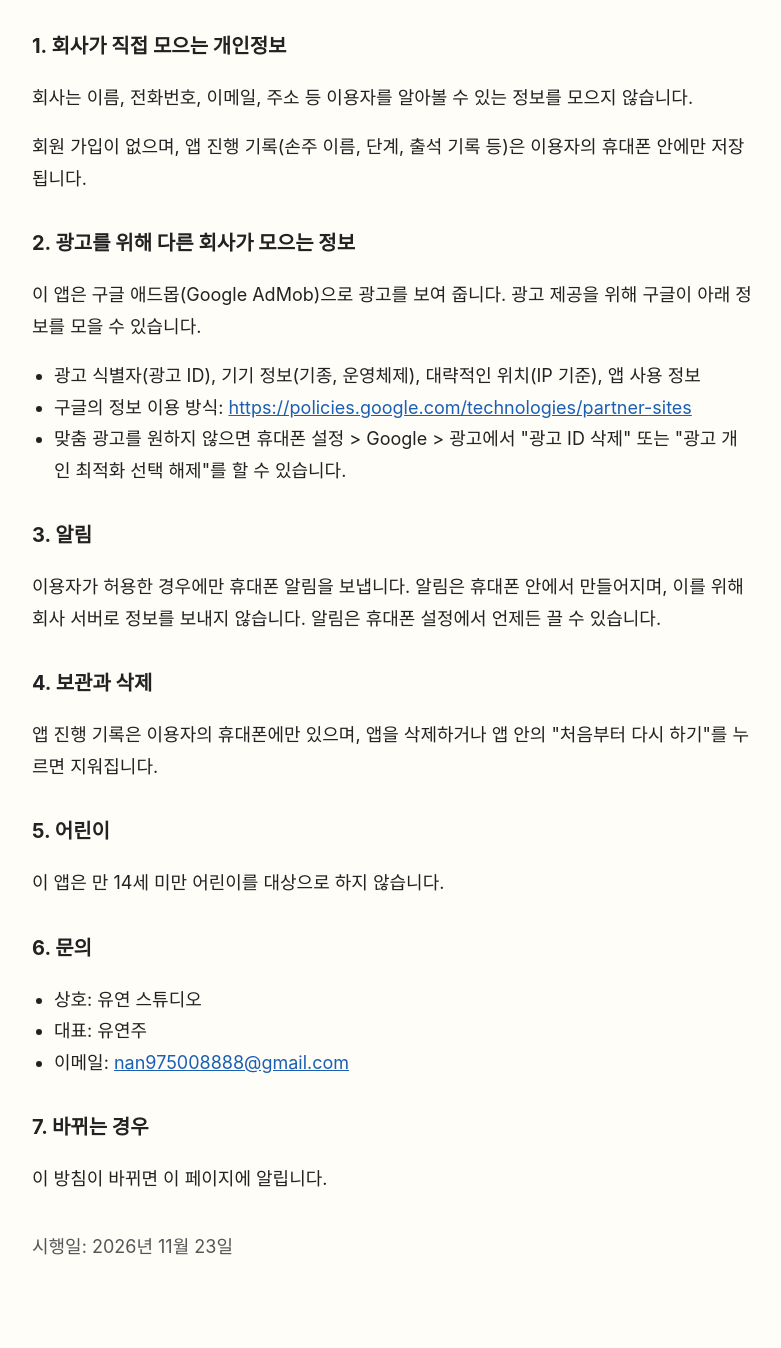
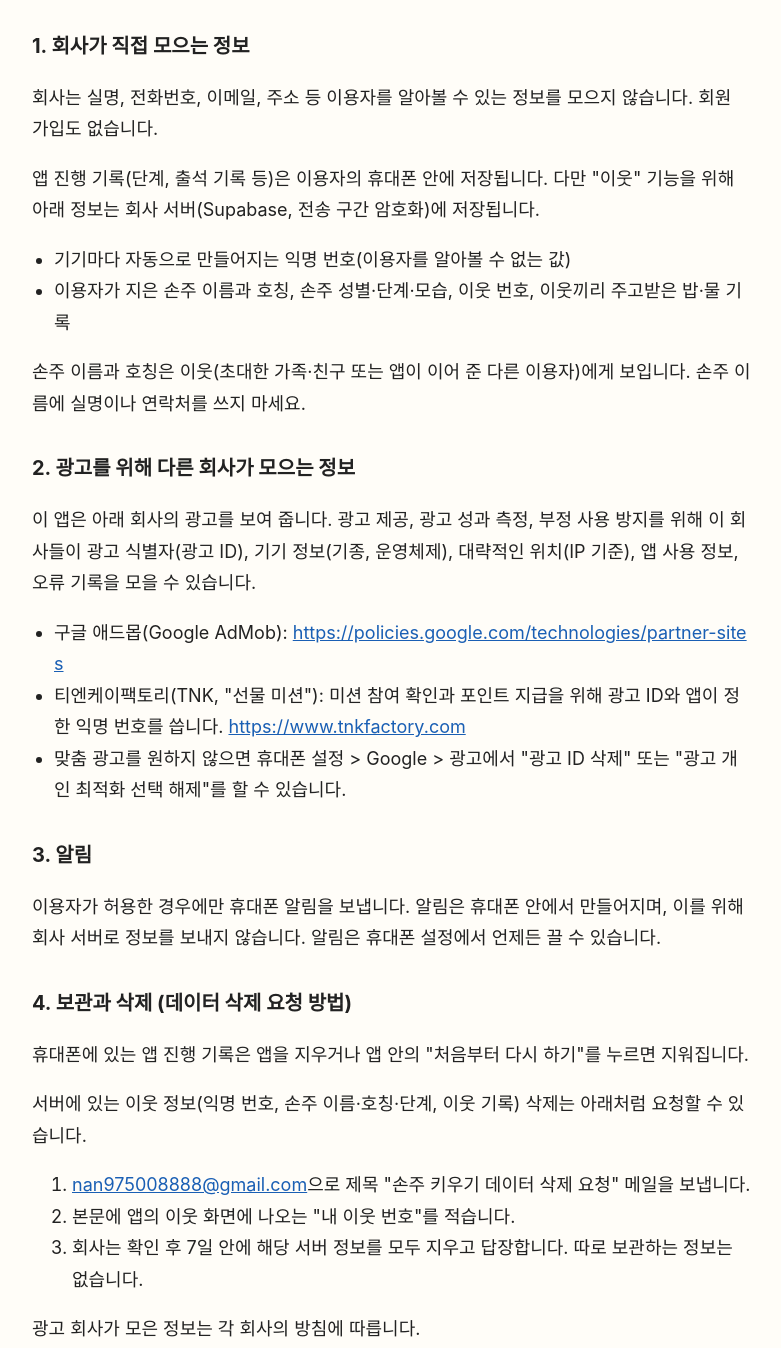
Before and after one commit to nan975008888-stack/sonju-privacy, a plain HTML site: page index.html in a window 1280 px wide. Shown: the part 164-1512 px from the top of the page, without its empty margins (248-1029 px from the left). Drawn offline with Linux system fonts and the light colour scheme.

Commit message:
개인정보 처리방침: 이웃 서버 정보, TNK, 삭제 요청 방법 추가
Co-Authored-By: Claude Opus 5.5 <noreply@anthropic.com>
Claude-Session: https://claude.ai/code/session_01Kqx7igFb1r7e4WBFZAZJ9X

```diff
--- a/index.html
+++ b/index.html
@@ -17,23 +17,35 @@
 <h1>손주 키우기 개인정보 처리방침</h1>
 <p>유연 스튜디오(이하 "회사")는 「개인정보 보호법」을 지키며, 이용자의 개인정보를 아래와 같이 다룹니다.</p>
 
-<h2>1. 회사가 직접 모으는 개인정보</h2>
-<p>회사는 이름, 전화번호, 이메일, 주소 등 이용자를 알아볼 수 있는 정보를 모으지 않습니다.</p>
-<p>회원 가입이 없으며, 앱 진행 기록(손주 이름, 단계, 출석 기록 등)은 이용자의 휴대폰 안에만 저장됩니다.</p>
+<h2>1. 회사가 직접 모으는 정보</h2>
+<p>회사는 실명, 전화번호, 이메일, 주소 등 이용자를 알아볼 수 있는 정보를 모으지 않습니다. 회원 가입도 없습니다.</p>
+<p>앱 진행 기록(단계, 출석 기록 등)은 이용자의 휴대폰 안에 저장됩니다. 다만 "이웃" 기능을 위해 아래 정보는 회사 서버(Supabase, 전송 구간 암호화)에 저장됩니다.</p>
+<ul>
+  <li>기기마다 자동으로 만들어지는 익명 번호(이용자를 알아볼 수 없는 값)</li>
+  <li>이용자가 지은 손주 이름과 호칭, 손주 성별·단계·모습, 이웃 번호, 이웃끼리 주고받은 밥·물 기록</li>
+</ul>
+<p>손주 이름과 호칭은 이웃(초대한 가족·친구 또는 앱이 이어 준 다른 이용자)에게 보입니다. 손주 이름에 실명이나 연락처를 쓰지 마세요.</p>
 
 <h2>2. 광고를 위해 다른 회사가 모으는 정보</h2>
-<p>이 앱은 구글 애드몹(Google AdMob)으로 광고를 보여 줍니다. 광고 제공을 위해 구글이 아래 정보를 모을 수 있습니다.</p>
+<p>이 앱은 아래 회사의 광고를 보여 줍니다. 광고 제공, 광고 성과 측정, 부정 사용 방지를 위해 이 회사들이 광고 식별자(광고 ID), 기기 정보(기종, 운영체제), 대략적인 위치(IP 기준), 앱 사용 정보, 오류 기록을 모을 수 있습니다.</p>
 <ul>
-  <li>광고 식별자(광고 ID), 기기 정보(기종, 운영체제), 대략적인 위치(IP 기준), 앱 사용 정보</li>
-  <li>구글의 정보 이용 방식: <a href="https://policies.google.com/technologies/partner-sites">https://policies.google.com/technologies/partner-sites</a></li>
+  <li>구글 애드몹(Google AdMob): <a href="https://policies.google.com/technologies/partner-sites">https://policies.google.com/technologies/partner-sites</a></li>
+  <li>티엔케이팩토리(TNK, "선물 미션"): 미션 참여 확인과 포인트 지급을 위해 광고 ID와 앱이 정한 익명 번호를 씁니다. <a href="https://www.tnkfactory.com">https://www.tnkfactory.com</a></li>
   <li>맞춤 광고를 원하지 않으면 휴대폰 설정 &gt; Google &gt; 광고에서 "광고 ID 삭제" 또는 "광고 개인 최적화 선택 해제"를 할 수 있습니다.</li>
 </ul>
 
 <h2>3. 알림</h2>
 <p>이용자가 허용한 경우에만 휴대폰 알림을 보냅니다. 알림은 휴대폰 안에서 만들어지며, 이를 위해 회사 서버로 정보를 보내지 않습니다. 알림은 휴대폰 설정에서 언제든 끌 수 있습니다.</p>
 
-<h2>4. 보관과 삭제</h2>
-<p>앱 진행 기록은 이용자의 휴대폰에만 있으며, 앱을 삭제하거나 앱 안의 "처음부터 다시 하기"를 누르면 지워집니다.</p>
+<h2 id="delete">4. 보관과 삭제 (데이터 삭제 요청 방법)</h2>
+<p>휴대폰에 있는 앱 진행 기록은 앱을 지우거나 앱 안의 "처음부터 다시 하기"를 누르면 지워집니다.</p>
+<p>서버에 있는 이웃 정보(익명 번호, 손주 이름·호칭·단계, 이웃 기록) 삭제는 아래처럼 요청할 수 있습니다.</p>
+<ol>
+  <li><a href="mailto:nan975008888@gmail.com">nan975008888@gmail.com</a>으로 제목 "손주 키우기 데이터 삭제 요청" 메일을 보냅니다.</li>
+  <li>본문에 앱의 이웃 화면에 나오는 "내 이웃 번호"를 적습니다.</li>
+  <li>회사는 확인 후 7일 안에 해당 서버 정보를 모두 지우고 답장합니다. 따로 보관하는 정보는 없습니다.</li>
+</ol>
+<p>광고 회사가 모은 정보는 각 회사의 방침에 따릅니다.</p>
 
 <h2>5. 어린이</h2>
 <p>이 앱은 만 14세 미만 어린이를 대상으로 하지 않습니다.</p>
@@ -48,6 +60,6 @@
 <h2>7. 바뀌는 경우</h2>
 <p>이 방침이 바뀌면 이 페이지에 알립니다.</p>
 
-<p class="date">시행일: 2026년 11월 23일</p>
+<p class="date">시행일: 2026년 11월 28일 (이전 판: 2026년 11월 23일)</p>
 </body>
 </html>
```
